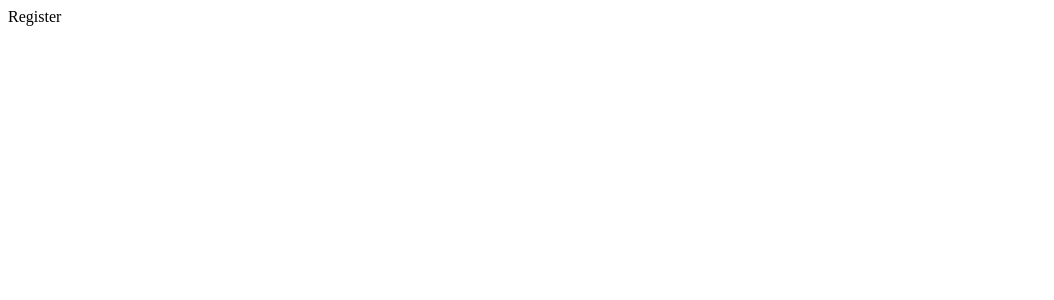
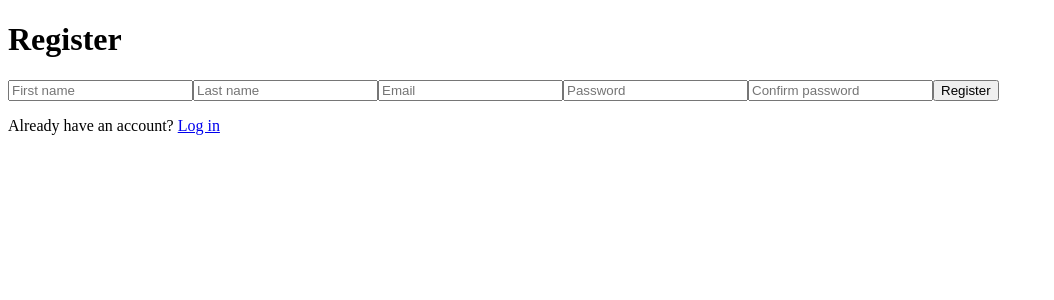
Before and after one commit to tobi4120/capstone, a React (Create React App) app in the folder frontend/: page /register in a window 1280 px wide. Shown: the top 300 px of the page, without its empty margins (0-1054 px from the left). Built offline with nearby package versions, Linux system fonts and the light colour scheme.

Commit message:
added register functionality on frontend

```diff
--- a/frontend/src/api/auth.js
+++ b/frontend/src/api/auth.js
@@ -1,14 +1,4 @@
 import axios from 'axios';
-import { getCookie } from './cookie'
-require("regenerator-runtime");
-
-// Configure axios to accept the CSRF Token
-const headers = {
-    'X-CSRFToken': getCookie('csrftoken') || ""
-}
-
-axios.defaults.xsrfCookieName = 'csrftoken'
-axios.defaults.xsrfHeaderName = "X-CSRFTOKEN"
 
 const backend_url = process.env.REACT_APP_BACKEND_URL
 
@@ -18,10 +8,45 @@ export const verify_login = async (email, password) => {
         response = await axios.post(`${backend_url}/loginAPI`, {
             email: email,
             password: password,
-        }, { headers: headers })
-    }
-    catch(err) {
+        })
+    } catch(err) {
         response = err.response
     }
     return response;
 }
+
+export const verify_token = async () => {
+    let response = "";
+    try {
+        response = await axios.get(`${backend_url}/userAPI`, {headers: {
+            Authorization: `Token ${localStorage.getItem('token')}`
+        }})
+    } catch(err) {
+        response = err.response
+    }
+    return response;
+}
+
+export const create_account = async (user) => {
+    let response = "";
+    try {
+        response = await axios.post(`${backend_url}/registerAPI`, {
+            first_name: user.firstName,
+            last_name: user.lastName,
+            email: user.email,
+            password: user.password,
+        })
+    } catch (err) {
+        response = err.response
+    }
+    return response;
+}
+
+export const delete_token_fromDB = async () => {
+    try {
+        await axios.post(`${backend_url}/logoutAPI`, {
+        }, {headers: {
+            Authorization: `Token ${localStorage.getItem('token')}`
+        }});
+    } catch {}
+}
--- a/frontend/src/api/cookie.js
+++ /dev/null
@@ -1,15 +0,0 @@
-// Function to get the CSRF Token
-export function getCookie(name) {
-    var cookieValue = null;
-    if (document.cookie && document.cookie !== '') {
-        var cookies = document.cookie.split(';');
-        for (var i = 0; i < cookies.length; i++) {
-            var cookie = cookies[i].toString().replace(/^([\s]*)|([\s]*)$/g, "");
-            if (cookie.substring(0, name.length + 1) === (name + '=')) {
-                cookieValue = decodeURIComponent(cookie.substring(name.length + 1));
-                break;
-            }
-        }
-    }
-    return cookieValue;
-}
--- a/frontend/src/components/auth/login.js
+++ b/frontend/src/components/auth/login.js
@@ -1,11 +1,20 @@
-import React, { useState } from 'react';
-import { verify_login } from "../../api/auth";
-import { useNavigate, Link } from 'react-router-dom';
+import React, { useState, useEffect } from 'react';
+import { verify_login, delete_token_fromDB } from "../../api/auth";
+import { useNavigate } from 'react-router-dom';
 
 export default function Login() {
     const [email, setEmail] = useState("");
     const [password, setPassword] = useState("");
     const navigate = useNavigate();
+
+    useEffect(() => {
+        const token = localStorage.getItem("token");
+
+        if (token) {
+            delete_token_fromDB();
+            localStorage.removeItem('token');
+        }
+    }, [])
 
     const handleSubmit = async (e) => {
         e.preventDefault();
@@ -24,7 +33,6 @@ export default function Login() {
             setEmail("");
             setPassword("");
         }
-
     }
 
     return (
@@ -35,16 +43,19 @@ export default function Login() {
                     type="email"
                     placeholder="Email"
                     onChange={e => setEmail(e.target.value)}
-                    value={email} />
+                    value={email}
+                    required />
 
                 <input
                     type="password"
                     placeholder="Password"
                     onChange={e => setPassword(e.target.value)}
-                    value={password} />
+                    value={password}
+                    required />
 
                 <input type="submit" value="Login" />
             </form>
+            <p>Don't have an account? <a href="/register">Register</a></p>
         </div>
     )
 }
--- a/frontend/src/components/auth/register.js
+++ b/frontend/src/components/auth/register.js
@@ -1,7 +1,97 @@
-import React from 'react'
+import React, { useEffect, useState } from 'react';
+import { create_account, delete_token_fromDB } from "../../api/auth";
+import { useNavigate } from 'react-router-dom';
 
-export default function Register() {
+export default function Regiser() {
+    const [formData, setFormData] = useState({
+        firstName: "",
+        lastName: "",
+        email: "",
+        password: "",
+        passwordConfirm: ""
+    });
+    const navigate = useNavigate();
+
+    useEffect(() => {
+        const token = localStorage.getItem("token");
+
+        if (token) {
+            delete_token_fromDB();
+            localStorage.removeItem('token');
+        }
+    }, [])
+
+    const handleChange = (e) => {
+        setFormData({ ...formData, [e.target.name]: e.target.value })
+    }
+
+    const handleSubmit = async (e) => {
+        e.preventDefault();
+
+        // Check if passwords match
+        if (formData.password !== formData.passwordConfirm) {
+            alert("Passwords do not match!")
+            return
+        }
+
+        // Call API to verify credentials
+        const response = await create_account(formData);
+
+        if (response.status && response.status === 200) {
+            // Put token in local storage
+            localStorage.setItem('token', response.data.token)
+
+            // Redirect to home page
+            navigate("/");
+        } else {
+            if (response.data.email.length > 0) {
+                alert("A user with this email already exists")
+            }
+        }
+    }
+
     return (
-        <div>Register</div>
+        <div>
+            <h1>Register</h1>
+            <form onChange={handleChange} onSubmit={handleSubmit}>
+                <input
+                    type="text"
+                    name="firstName"
+                    placeholder="First name"
+                    value={formData.firstName}
+                    required />
+
+                <input
+                    type="text"
+                    name="lastName"
+                    placeholder="Last name"
+                    value={formData.lastName}
+                    required />
+
+                <input
+                    type="email"
+                    name="email"
+                    placeholder="Email"
+                    value={formData.email}
+                    required />
+
+                <input
+                    type="password"
+                    name="password"
+                    placeholder="Password"
+                    value={formData.password}
+                    required />
+
+                <input
+                    type="password"
+                    name="passwordConfirm"
+                    placeholder="Confirm password"
+                    value={formData.passwordConfirm}
+                    required />
+
+                <input type="submit" value="Register" />
+            </form>
+            <p>Already have an account? <a href="/login">Log in</a></p>
+        </div>
     )
 }
--- a/frontend/src/components/home/home.js
+++ b/frontend/src/components/home/home.js
@@ -1,9 +1,42 @@
-import React from 'react';
+import React, { useEffect, useState } from 'react';
+import { useNavigate } from 'react-router-dom';
+import { verify_token, delete_token_fromDB } from '../../api/auth';
+import Loader from './loader';
 
 export default function Home() {
+    const [user, setUser] = useState();
+    const [loading, setLoading] = useState(true);
+    const navigate = useNavigate();
+
+    useEffect(() => {
+        loadUserData();
+    }, [])
+
+    const loadUserData = async () => {
+        // Check token in local storage
+        const response = await verify_token();
+
+        if (response.status && response.status === 200) {
+            setUser(response.data);
+            setLoading(false);
+        } else {
+            // Redirect back to login if invalid token
+            navigate("/login");
+        }
+    }
+
+    const logout = async () => {
+        delete_token_fromDB();
+        localStorage.removeItem('token');
+        navigate("/login");
+    }
+
+    if (loading) return <Loader />
+
     return (
         <div>
-            Home
+            Welcome, {user.first_name}
+            <button onClick={logout}>Logout</button>
         </div>
     )
 }
--- /dev/null
+++ b/frontend/src/components/home/loader.js
@@ -0,0 +1,7 @@
+import React from 'react'
+
+export default function Loader() {
+    return (
+        <div>Loading...</div>
+    )
+}
```
